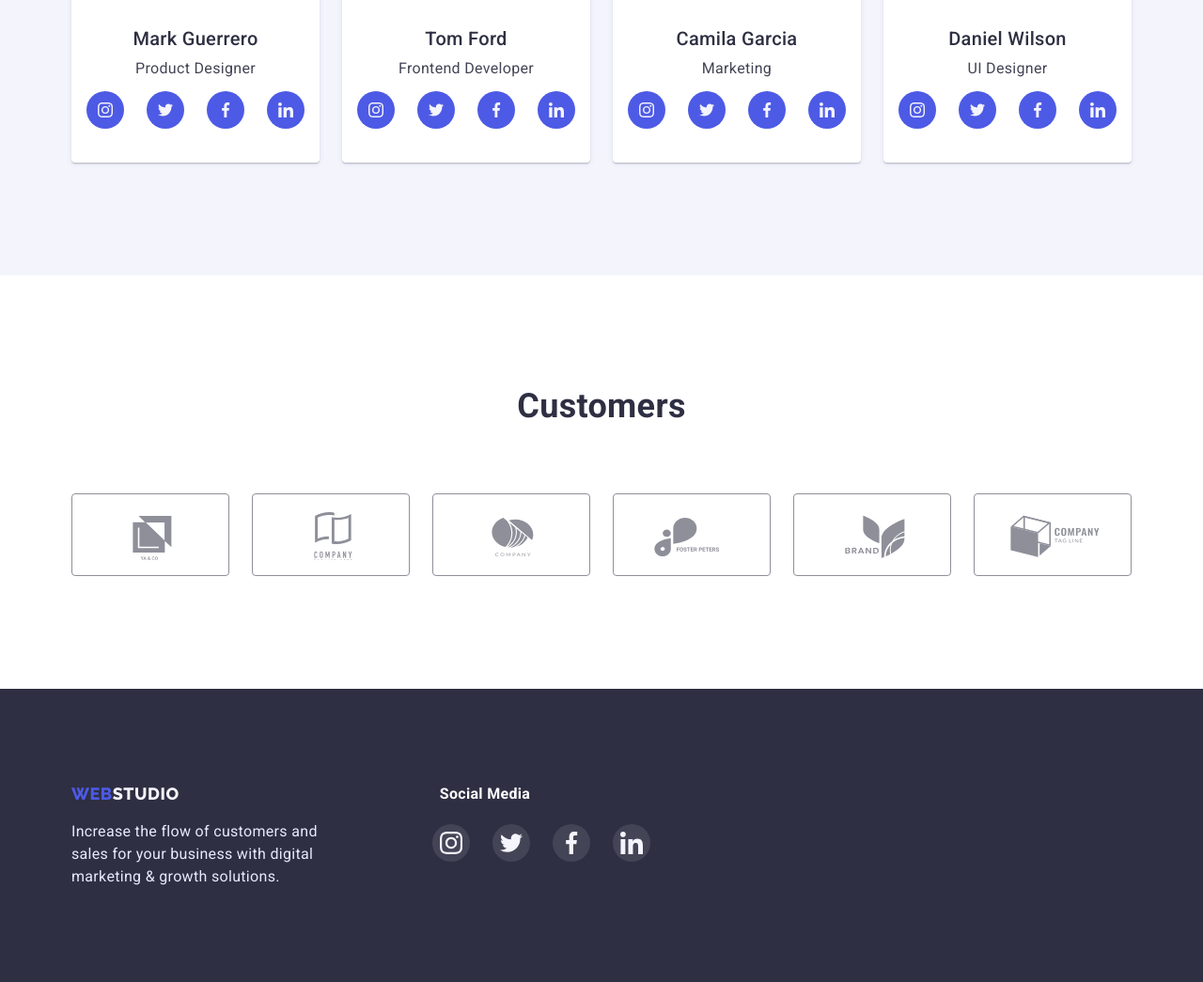
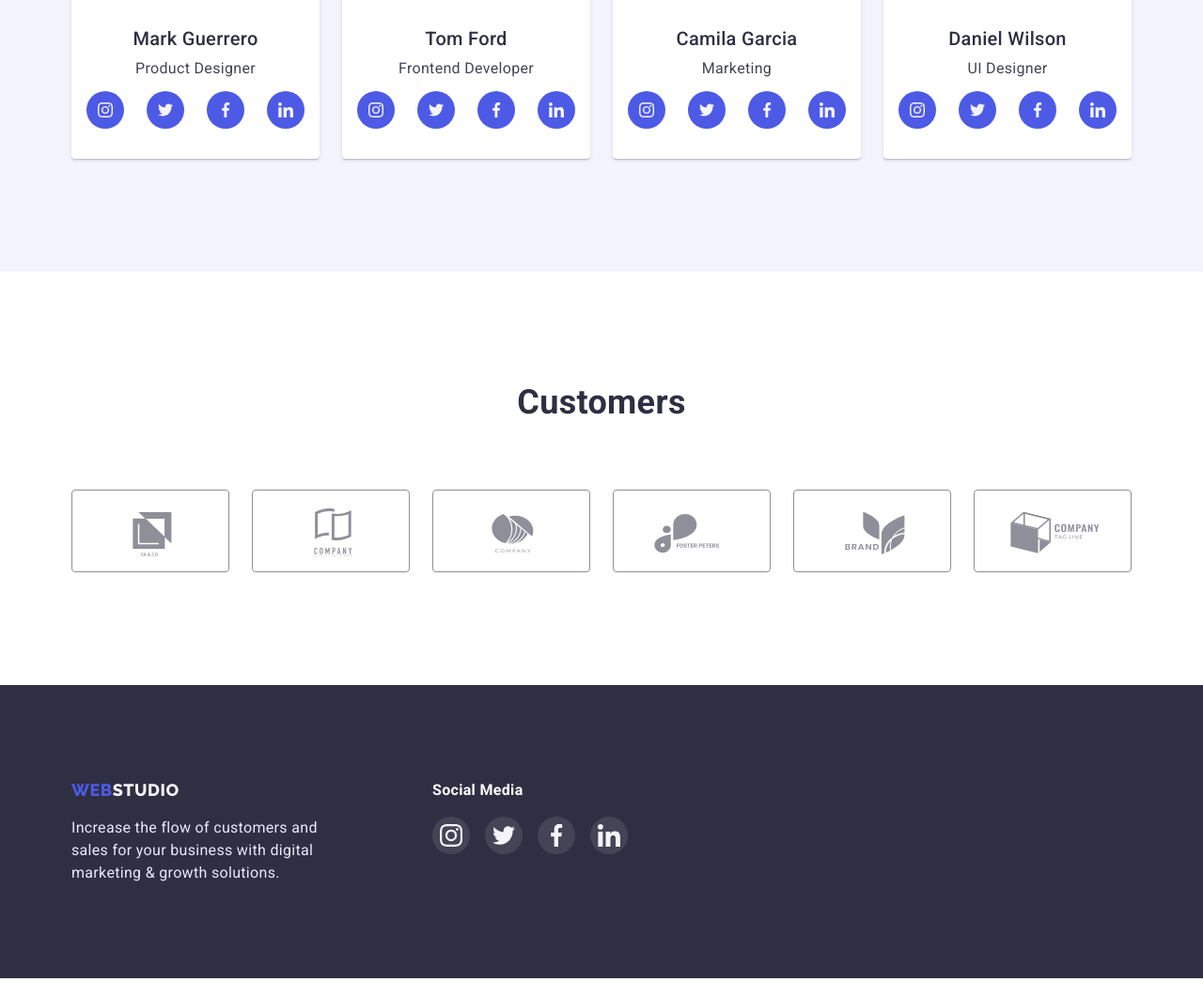
Before and after one commit to Tiana002/goit-markup-hw-04, a plain HTML site: page index.html in a window 1280 px wide. Shown: the part 2188-3233 px from the top of the page at 94% size. Drawn offline with nearby package versions, Linux system fonts and the light colour scheme.

Commit message:
финал ДЗ-5

```diff
--- a/css/styles.css
+++ b/css/styles.css
@@ -338,9 +338,7 @@ color: var(--secondary-text-color);
 
 .team-social.list {
     display: flex;
-    margin-top: 8px;
-    height: 48px;
-    width: 232px;
+    margin-top: 12px;
     gap: 24px;
     align-items: center;
 }
@@ -526,9 +524,7 @@ color: #E7E9FC;
 
 .footer-social .list {
     display: flex;
-    height: 48px;
-    width: 232px;
-    gap: 24px;
+    gap: 16px;
     align-items: center;
 }
 
```
